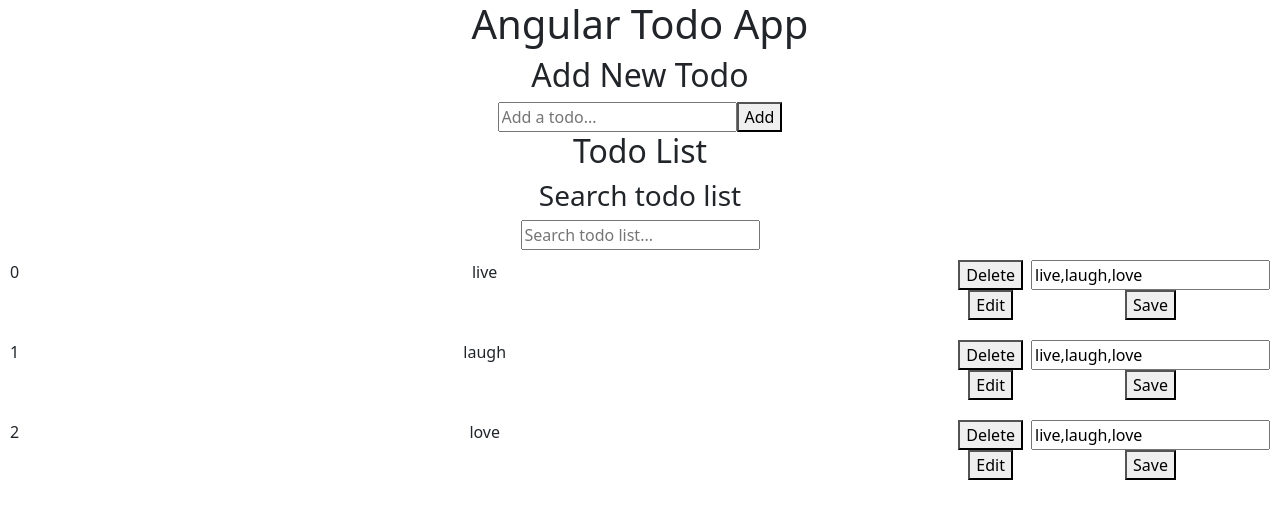
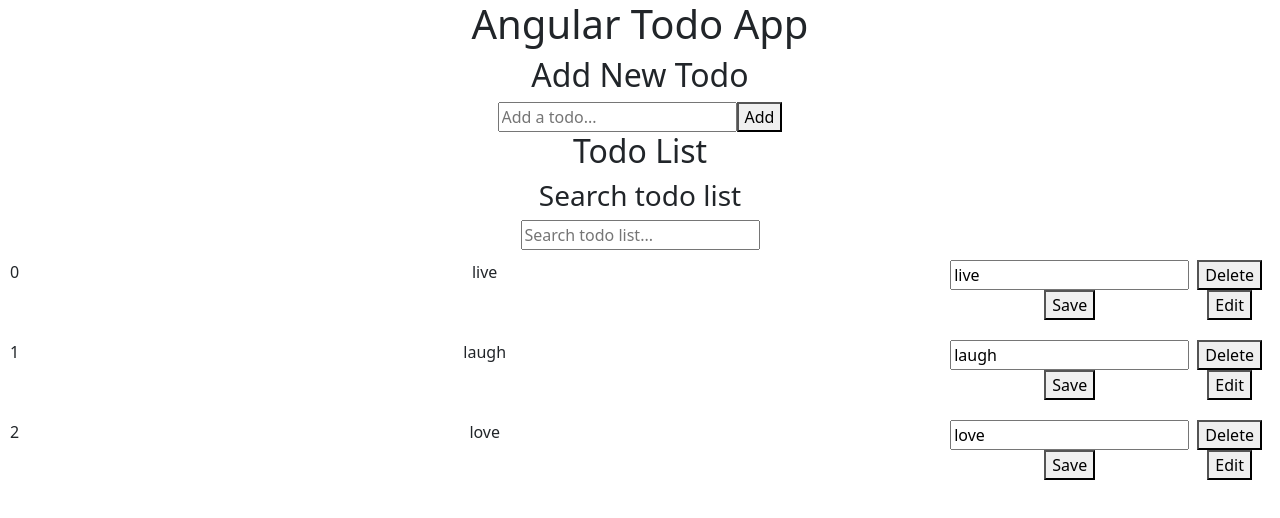
Before and after one commit to irek02/angular-todo-2, an Angular app: page / in a window 1280 px wide. Shown: the top 518 px of the page. Built offline with nearby package versions, Linux system fonts and the light colour scheme.

Commit message:
populate edit input with todo

```diff
--- a/src/app/app.component.html
+++ b/src/app/app.component.html
@@ -44,21 +44,21 @@
         <!-- Content of each todo item -->
         <div class="content">{{ item }}</div>
 
-        <div>
-            <button type="button" (click)="deleteTodo(i)">Delete</button>
-            <button type="button" (click)="editTodo(i)">Edit</button>
-        </div>
-
-        <div>
             <form>
                 <input
                     type="text"
                     name="editTodo"
                     class="todo-edit"
                     autocomplete="off"
-                    [value]="allTodoItems">
+                    [value]="this.allTodoItems[i]">
                 <button type="button" (click)="saveTodo(i)">Save</button>
             </form>
+
+        <div>
+            <button type="button" (click)="deleteTodo(i)">Delete</button>
+            <button type="button" (click)="editTodo(i)">Edit</button>
         </div>
+
     </div>
+
 </div>
--- a/src/app/app.component.ts
+++ b/src/app/app.component.ts
@@ -17,8 +17,10 @@ export class AppComponent {
 
   // This shows up with string interpolation in the template
   title = 'Angular Todo App';
+
   inputTodo: string = '';
   searchText: any;
+  show: boolean = false;
 
   // Array contains the todo items
   allTodoItems = [
@@ -44,7 +46,7 @@ export class AppComponent {
 
   // Acts as a toggle to show the Edit input with Save button and hides the Edit and Delete buttons
   editTodo(id: number) {
-
+    this.show = !this.show;
 
 
   }
@@ -56,15 +58,15 @@ export class AppComponent {
      // Selects ID of each array item
      let todo = this.allTodoItems[id];
 
-  //    // Browser input prompt
-  //    let editedTodo = prompt("Edit Todo", todo);
+     // Browser input prompt
+     let editedTodo = prompt("Edit Todo", todo);
 
-  //    // If the edited todo isn't empty
-  //    if (editedTodo !== null){
+     // If the edited todo isn't empty
+     if (editedTodo !== null){
 
-  //      // Update todo
-  //      this.allTodoItems[id] = editedTodo;
+       // Update todo
+       this.allTodoItems[id] = editedTodo;
 
-  //    }
+     }
   }
 }
```
